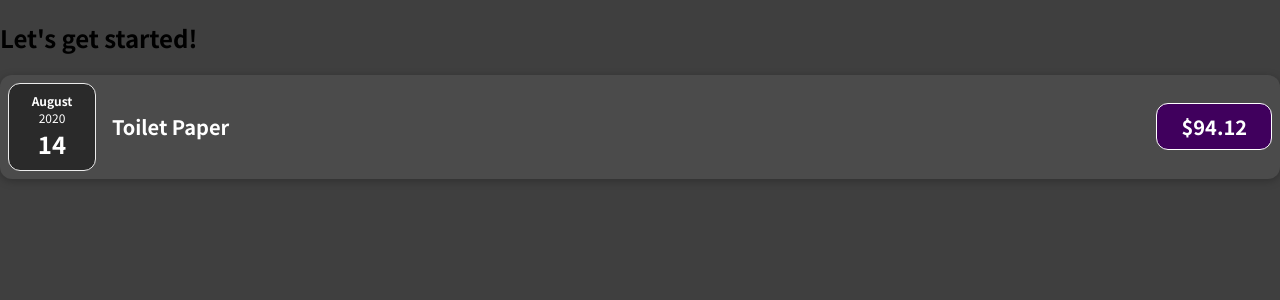
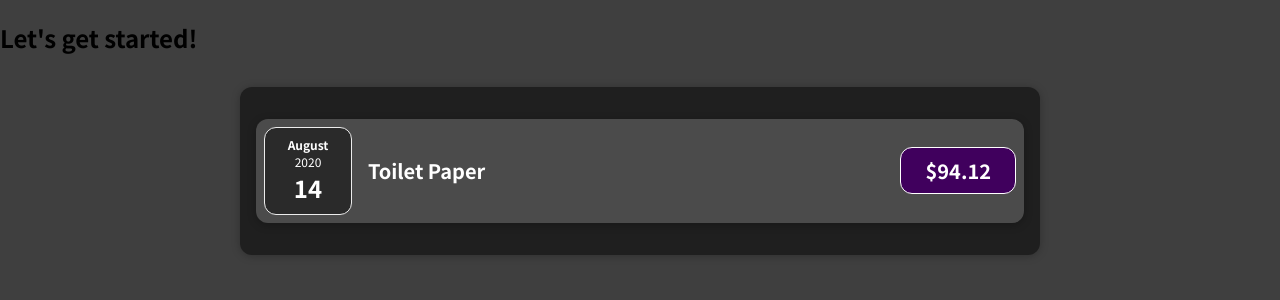
Before and after one commit to diteric/max-react-complete-guide, a JavaScript app in the folder component-basics/: page / in a window 1280 px wide. Shown: the top 300 px of the page. Built offline with nearby package versions, Linux system fonts and the light colour scheme.

Commit message:
another decomposition example

```diff
--- a/component-basics/src/App.js
+++ b/component-basics/src/App.js
@@ -1,4 +1,4 @@
-import ExpenseItem from './components/ExpenseItem';
+import Expenses from './components/Expenses';
 
 function App() {
   const expenses = [
@@ -23,16 +23,10 @@
     },
   ];
 
-  console.log(expenses);
-
   return (
     <div>
       <h2>Let's get started!</h2>
-      <ExpenseItem
-        title={expenses[0].title}
-        amount={expenses[0].amount}
-        date={expenses[0].date}
-      ></ExpenseItem>
+      <Expenses expenses={expenses}></Expenses>
     </div>
   );
 }
--- /dev/null
+++ b/component-basics/src/components/Expenses.css
@@ -0,0 +1,9 @@
+.expenses {
+  padding: 1rem;
+  background-color: rgb(31, 31, 31);
+  margin: 2rem auto;
+  width: 50rem;
+  max-width: 95%;
+  border-radius: 12px;
+  box-shadow: 0 1px 8px rgba(0, 0, 0, 0.25);
+}
--- /dev/null
+++ b/component-basics/src/components/Expenses.js
@@ -0,0 +1,16 @@
+import ExpenseItem from "./ExpenseItem";
+import './Expenses.css'
+
+function Expenses(props) {
+  return (
+    <div className='expenses'>
+      <ExpenseItem
+        title={props.expenses[0].title}
+        amount={props.expenses[0].amount}
+        date={props.expenses[0].date}
+      ></ExpenseItem>
+    </div>
+  )
+}
+
+export default Expenses;
```
